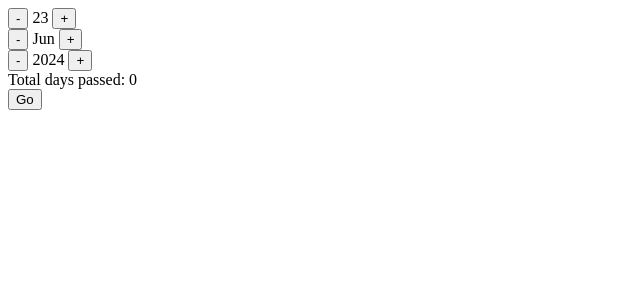
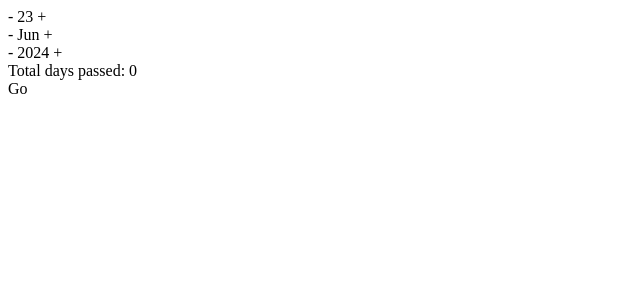
Before and after one commit to purohik/cauldron, a SvelteKit app in the folder app/: page / in a window 1280 px wide. Shown: the top 300 px of the page, without its empty margins (0-640 px from the left). Built offline with nearby package versions, Linux system fonts and the light colour scheme.

Commit message:
Adding material UI

```diff
--- a/app/package.json
+++ b/app/package.json
@@ -16,6 +16,7 @@
 	},
 	"type": "module",
 	"dependencies": {
+		"@material/web": "^1.5.0",
 		"@supabase/supabase-js": "^2.43.5"
 	}
 }
--- a/app/src/routes/+page.svelte
+++ b/app/src/routes/+page.svelte
@@ -1,4 +1,5 @@
 <script>
+  import '@material/web/button/outlined-button.js';
   import {MONTHS} from '../lib/constants.js';
   import * as Dates from '../lib/dates.js';
 
@@ -30,26 +31,26 @@
 </script>
 
 <div>
-  <button on:click={() => updateDate('day', -1)}>-</button>
+  <md-outlined-button on:click={() => updateDate('day', -1)}> - </md-outlined-button>
   <span>{date}</span>
-  <button on:click={() => updateDate('day', 1)}>+</button>
+  <md-outlined-button on:click={() => updateDate('day', 1)}> + </md-outlined-button>
 </div>
 
 <div>
-  <button on:click={() => updateDate('month', -1)}>-</button>
+  <md-outlined-button on:click={() => updateDate('month', -1)}> - </md-outlined-button>
   <span>{monthName}</span>
-  <button on:click={() => updateDate('month', 1)}>+</button>
+  <md-outlined-button on:click={() => updateDate('month', 1)}> + </md-outlined-button>
 </div>
 
 <div>
-  <button on:click={() => updateDate('year', -1)}>-</button>
+  <md-outlined-button on:click={() => updateDate('year', -1)}> - </md-outlined-button>
   <span>{year}</span>
-  <button on:click={() => updateDate('year', 1)}>+</button>
+  <md-outlined-button on:click={() => updateDate('year', 1)}> + </md-outlined-button>
 </div>
 
 <div>
   <span>Total days passed: {daysPassed}</span>
 </div>
 <div>
-  <button>Go</button>
+  <md-outlined-button>Go</md-outlined-button>
 </div>
```
Also changed, not shown: 1 other file (tests, documents, lock files or other folders).
